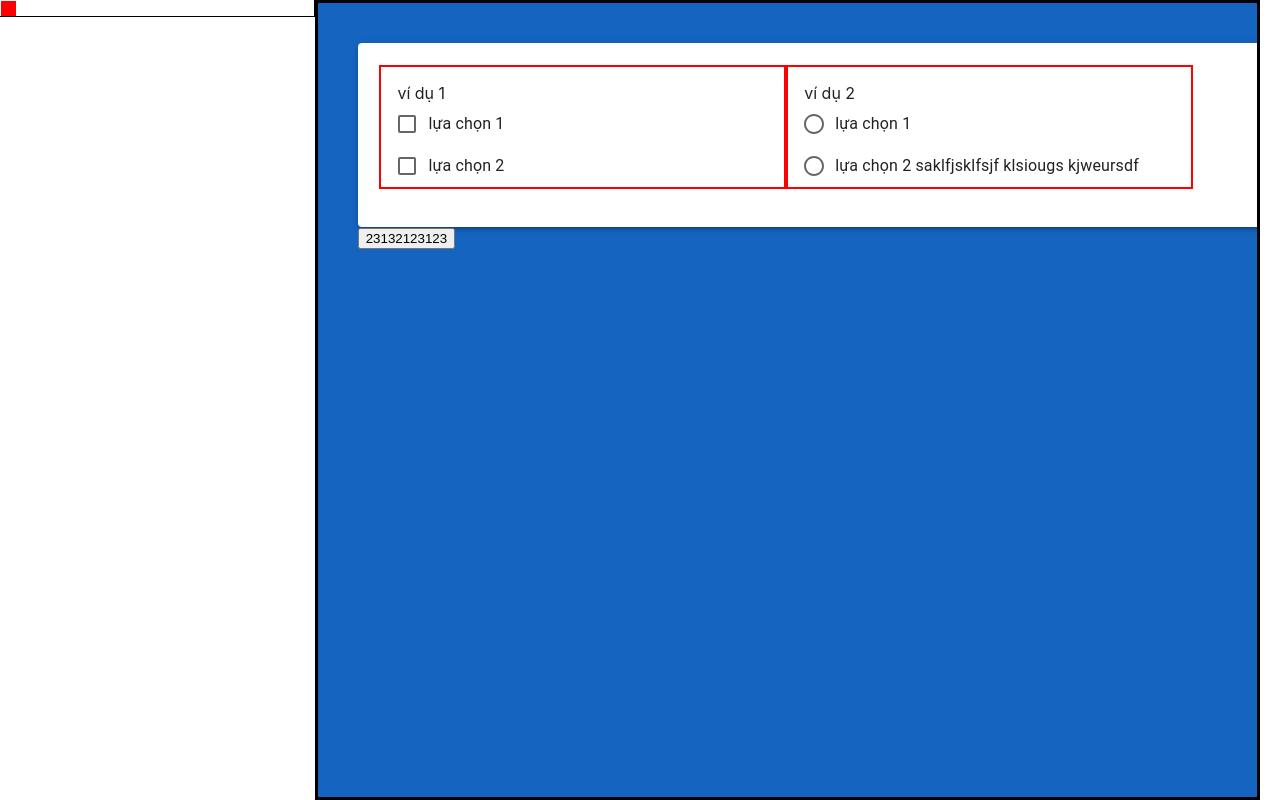
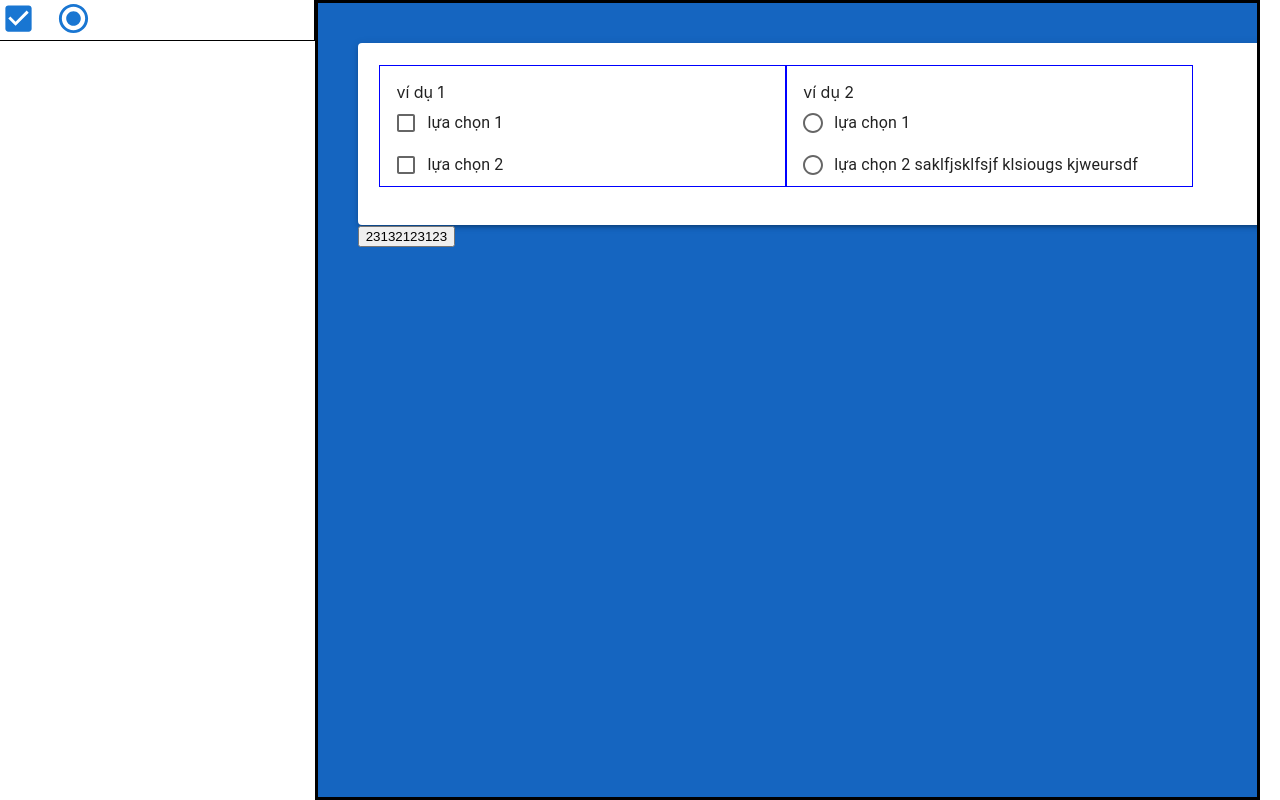
Before and after one commit to kien-ndt/dynamic-form, a React (Create React App) app in the folder frontend/: page /create in a window 1280 px wide. Built offline with nearby package versions, Linux system fonts and the light colour scheme.

Commit message:
gridwidth

```diff
--- a/frontend/src/config-common-components/checkbox/index.js
+++ b/frontend/src/config-common-components/checkbox/index.js
@@ -1,5 +1,6 @@
 import { Box, FormGroup, FormControlLabel, Checkbox, TextField } from '@mui/material';
 import { useEffect, useState } from 'react';
+import GridWidth from '../common/grid-width';
 
 function CheckBoxConfig(props){
 
@@ -22,7 +23,8 @@ function CheckBoxConfig(props){
 
     const [state, setState] = useState({
         label: property.label,
-        content: convertArrayToStringElementToRow(property.content)
+        content: convertArrayToStringElementToRow(property.content),
+        gridWidth: property.gridWidth
     });
 
     const onLabelChange = (e) => {
@@ -57,7 +59,8 @@ function CheckBoxConfig(props){
     useEffect(() => {
         updatePropertyComponent({
             label: state.label,
-            content: convertStringToArrayRowToElement(state.content)
+            content: convertStringToArrayRowToElement(state.content),
+            gridWidth: state.gridWidth
         })
     }, [state])
 
@@ -82,7 +85,10 @@ function CheckBoxConfig(props){
                 value={state.content}
                 onChange={(e) => onContentChange(e)}
             />
-
+            <GridWidth
+                gridWidth={state?.gridWidth}
+                onGridWidthChange={(gridWidth) => {setState({...state, gridWidth: gridWidth})}}
+            />
         </Box>
     )
 }
--- /dev/null
+++ b/frontend/src/config-common-components/common/grid-width.js
@@ -0,0 +1,42 @@
+import Slider from '@mui/material/Slider';
+import { useEffect, useState } from 'react';
+
+import Box from '@mui/material/Box';
+import Typography from '@mui/material/Typography';
+function GridWidth(props) {
+    let {onGridWidthChange} = props
+    const [state, setState] = useState(props?props.gridWidth:1)
+    const marks = [
+        {
+            value: 1,
+            label: "1"
+        },
+        {
+            value: 12,
+            label: "12"
+        }
+    ]
+
+    useEffect(() => {
+        onGridWidthChange(state)
+    }, [state])
+    return(
+    <Box>
+        <Typography id="track-false-range-slider" gutterBottom>
+            Width
+        </Typography>
+        <Slider
+            aria-label="Gridwidth"
+            defaultValue={state?Number(state):5}
+            getAriaValueText={(valuetext) => setState(valuetext)}
+            valueLabelDisplay="auto"
+            step={1}
+            marks={marks}
+            min={1}
+            max={12}
+        />
+    </Box>
+
+    )
+}
+export default GridWidth
--- a/frontend/src/config-common-components/radiobutton/index.js
+++ b/frontend/src/config-common-components/radiobutton/index.js
@@ -1,5 +1,6 @@
 import { Box, TextField } from '@mui/material';
 import { useEffect, useState } from 'react';
+import GridWidth from '../common/grid-width';
 
 function RadioButtonConfig(props){
 
@@ -21,7 +22,8 @@ function RadioButtonConfig(props){
 
     const [state, setState] = useState({
         label: property.label,
-        content: convertArrayToStringElementToRow(property.content)
+        content: convertArrayToStringElementToRow(property.content),
+        gridWidth: property.gridWidth
     });
 
     const onLabelChange = (e) => {
@@ -56,7 +58,8 @@ function RadioButtonConfig(props){
     useEffect(() => {
         updatePropertyComponent({
             label: state.label,
-            content: convertStringToArrayRowToElement(state.content)
+            content: convertStringToArrayRowToElement(state.content),
+            gridWidth: state.gridWidth
         })
     }, [state])
 
@@ -74,7 +77,7 @@ function RadioButtonConfig(props){
                 variant="standard"
                 style={{marginBottom: "20px", width: "inherit"}}
                 InputLabelProps={{ shrink: true }}
-                value={state?.label}
+                value={state?(state.label?state.label:""):""}
                 onChange={(e) => onLabelChange(e)}
             />
             <TextField
@@ -96,6 +99,11 @@ function RadioButtonConfig(props){
                 onChange={(e) => onContentChange(e)}
             />
 
+            <GridWidth
+                gridWidth={state?.gridWidth}
+                onGridWidthChange={(gridWidth) => {setState({...state, gridWidth: gridWidth})}}
+            />
+
         </Box>
     )
 }
--- a/frontend/src/index.js
+++ b/frontend/src/index.js
@@ -8,11 +8,12 @@ import { DndProvider } from "react-dnd";
 import { HTML5Backend } from "react-dnd-html5-backend";
 
 ReactDOM.render(
-  <React.StrictMode>
+  // <React.StrictMode>
     <DndProvider backend={HTML5Backend}>
     <App />
     </DndProvider>
-  </React.StrictMode>,
+  // </React.StrictMode>
+  ,
   document.getElementById('root')
 );
 
--- a/frontend/src/modules/create/mainForm.js
+++ b/frontend/src/modules/create/mainForm.js
@@ -6,33 +6,28 @@ import { CheckBox } from "../../common-components/checkbox";
 import CheckBoxConfig from "../../config-common-components/checkbox"
 import RadioButtonConfig from "../../config-common-components/radiobutton";
 import { RadioButton } from "../../common-components/radiobutton";
-
-
+import {SortableContainer, SortableElement, arrayMove} from 'react-sortable-hoc';
 import TestDrag from "./testdrag";
-
+import typeInput from "./typeInput";
 import { useDrop } from "react-dnd"
 
 
 function MainForm(props){
 
-    const typeInput = {
-        CheckBox: "checkbox",
-        RadioButton: "radiobutton"
-    }
-
     const [formStruct, setFormStruct] = useState([
         {
-            type: "checkbox",
+            type: typeInput.CheckBox,
             property:{
                 label: "ví dụ 1",
-                content: ["lựa chọn 1", "lựa chọn 2"]
+                content: ["lựa chọn 1", "lựa chọn 2"],
+                gridWidth: 4
             }
         },
         {
-            type: "radiobutton",
+            type: typeInput.RadioButton,
             property:{
                 label: "ví dụ 2",
-                content: ["lựa chọn 1", "lựa chọn 2 saklfjsklfsjf klsiougs kjweursdf"]
+                content: ["lựa chọn 1", "lựa chọn 2 saklfjsklfsjf klsiougs kjweursdf"],
             }
         },
     ])
@@ -129,7 +124,7 @@ function MainForm(props){
                 property: {}
             })
         }
-        // setFormStruct(prevForm)
+        setFormStruct(prevForm)
     }
 
     const updatePropertyComponent = (index, newProperty) => {
@@ -139,6 +134,7 @@ function MainForm(props){
     }
 
     const onChoseOneComponent = (index, type) => {
+        console.log(index, "onChoseOneComponent")
         setElementChose({
             index: index,
             type: type
@@ -176,6 +172,7 @@ function MainForm(props){
                 refUpdateComponent(componentArray.current)
             },100)
         }
+        console.log(formStruct)
     }, [formStruct])
 
     return(
@@ -199,8 +196,15 @@ function MainForm(props){
                         border: "1px solid black"
                     }}
                 >
-                    <Grid item xs={8}>
-                        <TestDrag />
+                    <Grid item xs={2}>
+                        <TestDrag
+                            name={typeInput.CheckBox}
+                        />
+                    </Grid>
+                    <Grid item xs={2}>
+                        <TestDrag
+                            name={typeInput.RadioButton}
+                        />
                     </Grid>
                 </Grid>
             </Box>
@@ -236,38 +240,24 @@ function MainForm(props){
                         marginLeft: "auto",
                         marginRight: "auto"
                     }}>
-                    <Grid container spacing={2}>
-                        {
-                            formStruct && formStruct.length>0 &&
-                            formStruct.map((item, index) => (
-                                <Grid
-                                    item xs={4} md={4}
-                                    ref={(element) => refUpdateComponent(element, index)}
-                                    key={"grid" + index}
-                                    style={{
-                                        border: "2px solid red"
-                                    }}
-                                >
-                                    {
-                                        item.type===typeInput.CheckBox &&
-                                        <CheckBox
-                                            isEdit={true}
-                                            property={item.property}
-                                            onChoseOneComponent={(typeComponent)=>onChoseOneComponent(index, typeComponent)}
-                                        />
-                                    }
-                                    {
-                                        item.type===typeInput.RadioButton &&
-                                        <RadioButton
-                                            isEdit={true}
-                                            property={item.property}
-                                            onChoseOneComponent={(typeComponent)=>onChoseOneComponent(index, typeComponent)}
-                                        />
-                                    }
-                                </Grid>
-                            ))
-                        }
-                    </Grid>
+
+                    <SortableList
+                        formStruct={formStruct}
+                        onSortEnd={({oldIndex, newIndex}) => {
+                            let arrayAddress = [...formStruct];
+                            let tmp = arrayAddress[newIndex]
+                            arrayAddress[newIndex] = arrayAddress[oldIndex]
+                            arrayAddress[oldIndex] = tmp
+                            // arrayAddress = arrayMove(arrayAddress, oldIndex, newIndex);
+                            setFormStruct(arrayAddress)
+                        }}
+                        distance={1}
+                        axis={"xy"}
+                        typeInput={typeInput}
+                        onChoseOneComponent={onChoseOneComponent}
+                        refUpdateComponent={refUpdateComponent}
+                    />
+
                 </Paper>
                         <button onClick={() => {console.log(formStruct)}}>23132123123</button>
             </Box>
@@ -281,15 +271,15 @@ function MainForm(props){
                 {
                     elementChose && elementChose.type === 'checkbox' &&
                     <CheckBoxConfig
-                        property={formStruct?formStruct[0].property:null}
-                        updatePropertyComponent={(newProperty) => updatePropertyComponent(0, newProperty)}
+                        property={formStruct?formStruct[elementChose.index].property:null}
+                        updatePropertyComponent={(newProperty) => updatePropertyComponent(elementChose.index, newProperty)}
                     />
                 }
                 {
                     elementChose && elementChose.type === 'radiobutton' &&
                     <RadioButtonConfig
-                        property={formStruct?formStruct[1].property:null}
-                        updatePropertyComponent={(newProperty) => updatePropertyComponent(1, newProperty)}
+                        property={formStruct?formStruct[elementChose.index].property:null}
+                        updatePropertyComponent={(newProperty) => updatePropertyComponent(elementChose.index, newProperty)}
                     />
                 }
             </Box>
@@ -300,3 +290,57 @@ function MainForm(props){
 }
 
 export default MainForm
+
+
+
+const SortableList = SortableContainer((props) => {
+    let {formStruct, typeInput, onChoseOneComponent, refUpdateComponent } = props
+    return (
+        <Grid container spacing={2}>
+        {
+            formStruct && formStruct.length>0 &&
+            formStruct.map((item, index) => (
+                <SortableItem
+                    item={item}
+                    index1={index}
+                    index={index}
+                    typeInput={typeInput}
+                    onChoseOneComponent={onChoseOneComponent}
+                    refUpdateComponent={refUpdateComponent}
+                    key={"grid" + index}
+                />
+            ))
+        }
+        </Grid>
+    )
+  });
+
+const SortableItem = SortableElement((props) =>{
+    let {item, index1, typeInput, onChoseOneComponent, refUpdateComponent} = props
+    return(
+        <Grid
+            item xs={item?.property?.gridWidth?item.property.gridWidth:4} md={item?.property?.gridWidth?item.property.gridWidth:4}
+            ref={(element) => refUpdateComponent(element, index1)}
+            style={{
+                border: "1px solid blue"
+            }}
+        >
+            {
+                item.type===typeInput.CheckBox &&
+                <CheckBox
+                    isEdit={true}
+                    property={item.property}
+                    onChoseOneComponent={(typeComponent)=>onChoseOneComponent(index1, typeComponent)}
+                />
+            }
+            {
+                item.type===typeInput.RadioButton &&
+                <RadioButton
+                    isEdit={true}
+                    property={item.property}
+                    onChoseOneComponent={(typeComponent)=>onChoseOneComponent(index1, typeComponent)}
+                />
+            }
+        </Grid>
+    )
+});
--- a/frontend/src/modules/create/testdrag.js
+++ b/frontend/src/modules/create/testdrag.js
@@ -1,11 +1,36 @@
 import { useDrag } from "react-dnd";
+import CheckBoxIcon from '@mui/icons-material/CheckBox';
+import RadioButtonCheckedIcon from '@mui/icons-material/RadioButtonChecked';
+import typeInput from "./typeInput";
+import React, { useEffect, useRef, useState } from "react";
 
-function TestDrag() {
+function TestDrag(props) {
+    let {name} = props
+
+    const [properties, setProperties] = useState()
+
+    useEffect(() => {
+        if (props){
+            let icon;
+            switch(name){
+                case typeInput.CheckBox:
+                    icon = <CheckBoxIcon fontSize="large" color="primary"/>
+                    break;
+                case typeInput.RadioButton:
+                    icon = <RadioButtonCheckedIcon fontSize="large" color="primary"/>
+                    break;
+            }
+            setProperties({
+                name: name,
+                icon: icon
+            })
+        }
+    }, [props])
 
     const [{ isDragging }, drag, dragPreview] = useDrag(() => ({
 		// "type" is required. It is used by the "accept" specification of drop targets.
         type: 'BOX',
-        item: {name: "checkbox"},
+        item: {name: name},
             // The collect function utilizes a "monitor" instance (see the Overview for what this is)
             // to pull important pieces of state from the DnD system.
         collect: (monitor) => ({
@@ -14,10 +39,12 @@ function TestDrag() {
     }))
 
     return (
+        <div ref={drag} style={{cursor: "pointer"}}>
+            {properties?.icon}
+        </div>
+        // <div style={{width: "15px", height:"15px", backgroundColor:"red", cursor: "pointer"}} ref={drag}>
 
-        <div style={{width: "15px", height:"15px", backgroundColor:"red", cursor: "pointer"}} ref={drag}>
-
-        </div>
+        // </div>
     );
 }
 
--- /dev/null
+++ b/frontend/src/modules/create/typeInput.js
@@ -0,0 +1,6 @@
+const typeInput = {
+    CheckBox: "checkbox",
+    RadioButton: "radiobutton"
+}
+
+export default typeInput
```
